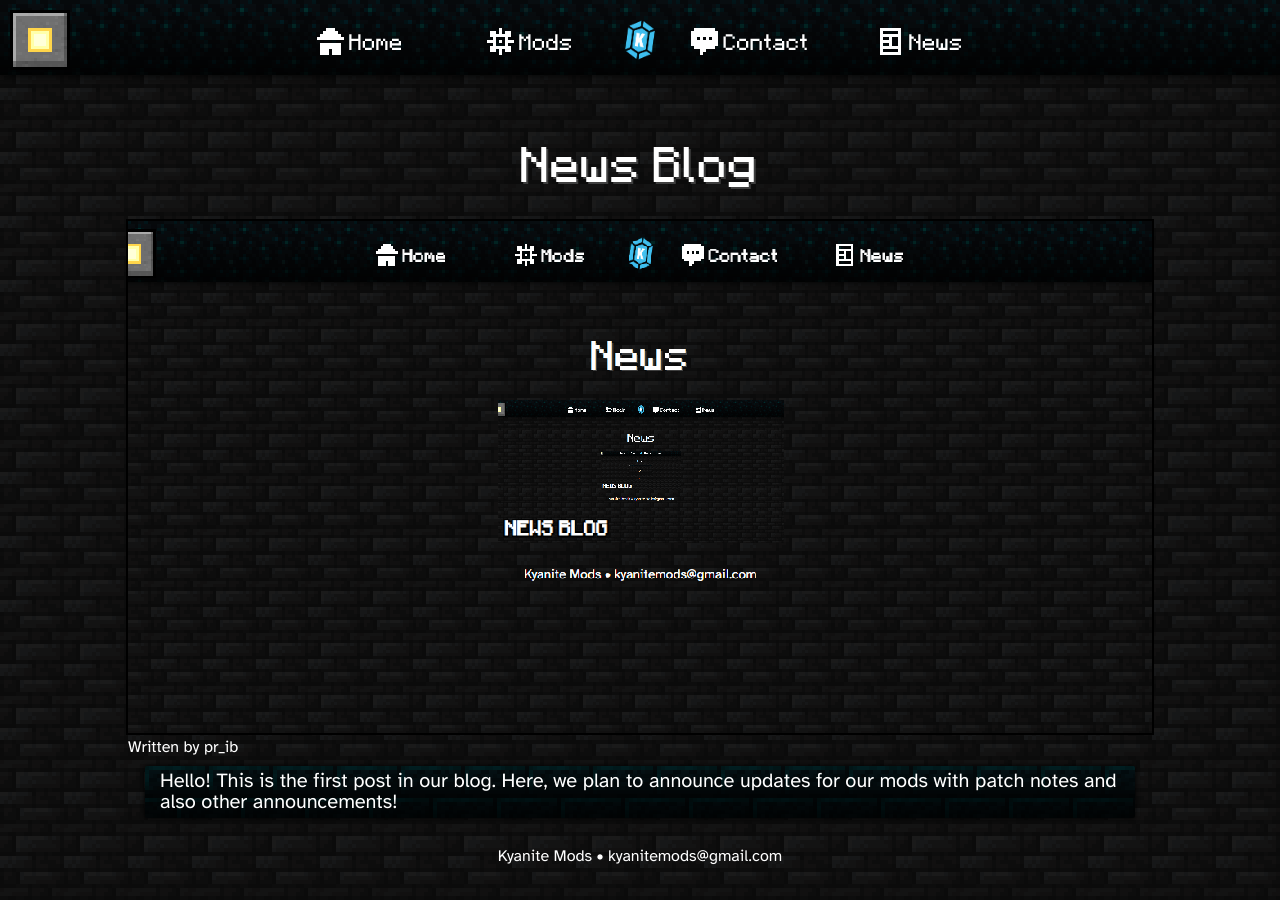
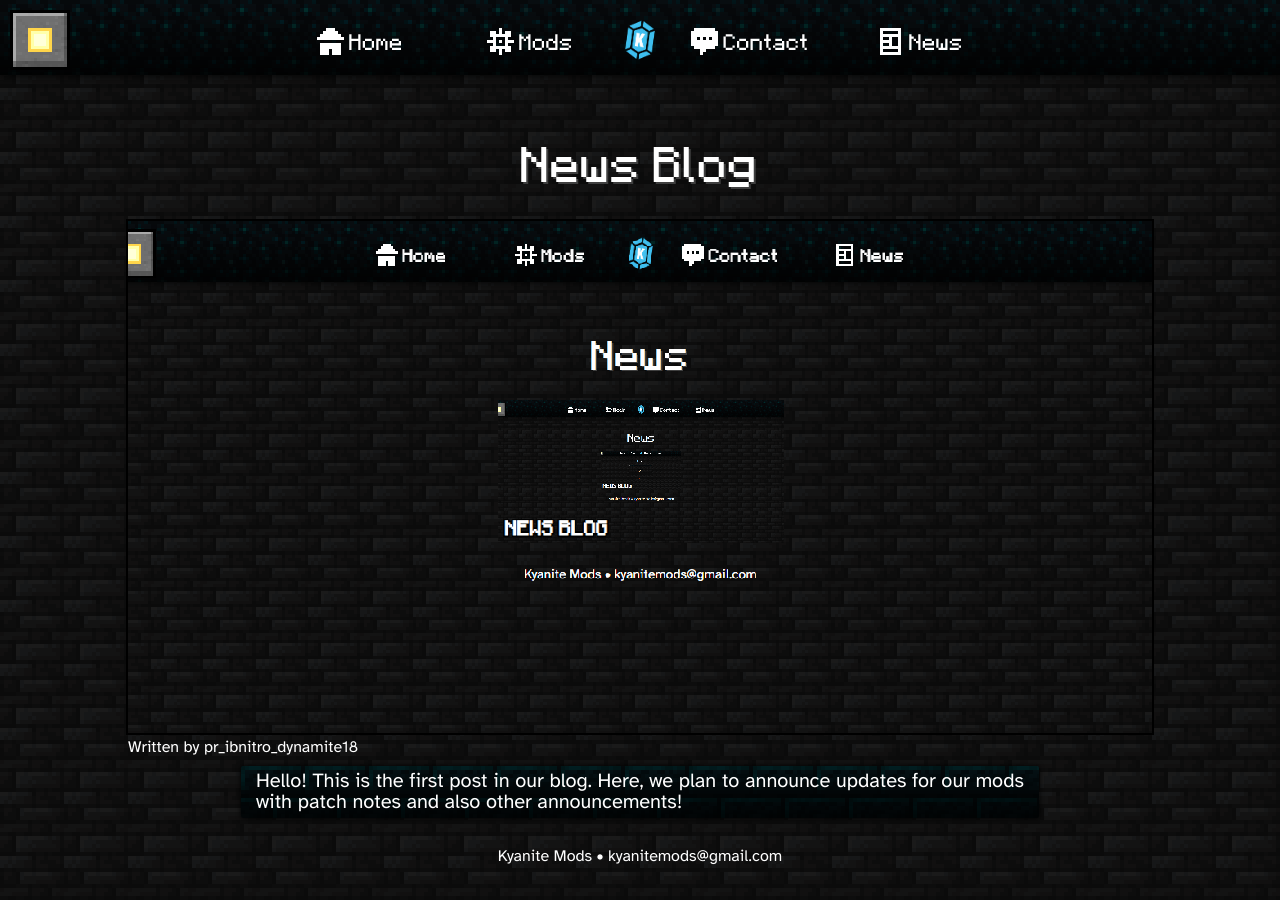
Before and after one commit to KyaniteMods/KyaniteMods.github.io, a Jekyll site: the page built from _posts/2022-09-26-news-blog-announcement.markdown, in a window 1280 px wide. Built offline with Jekyll 4.4.1, drawn with Linux system fonts in a browser that asks for light colours; nearby versions of some CDN libraries; some web fonts are replaced.

Commit message:
Update 2022-09-26-news-blog-announcement.markdown

```diff
--- a/_posts/2022-09-26-news-blog-announcement.markdown
+++ b/_posts/2022-09-26-news-blog-announcement.markdown
@@ -4,6 +4,7 @@
 permalink: /post/news-blog-announcement
 authors:
   - pr_ib
+  - nitro_dynamite18
 
 header-image: /assets/post-images/news_blog_announcement_new.png
 
```
